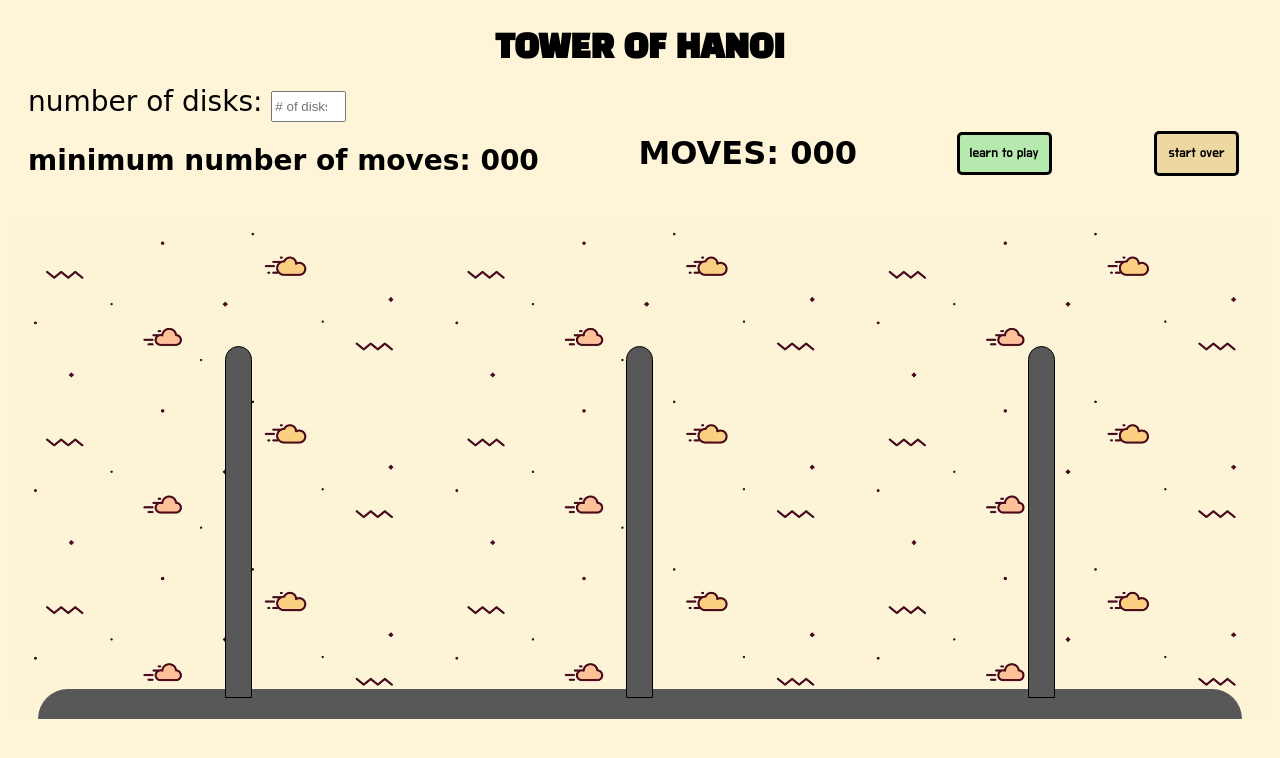
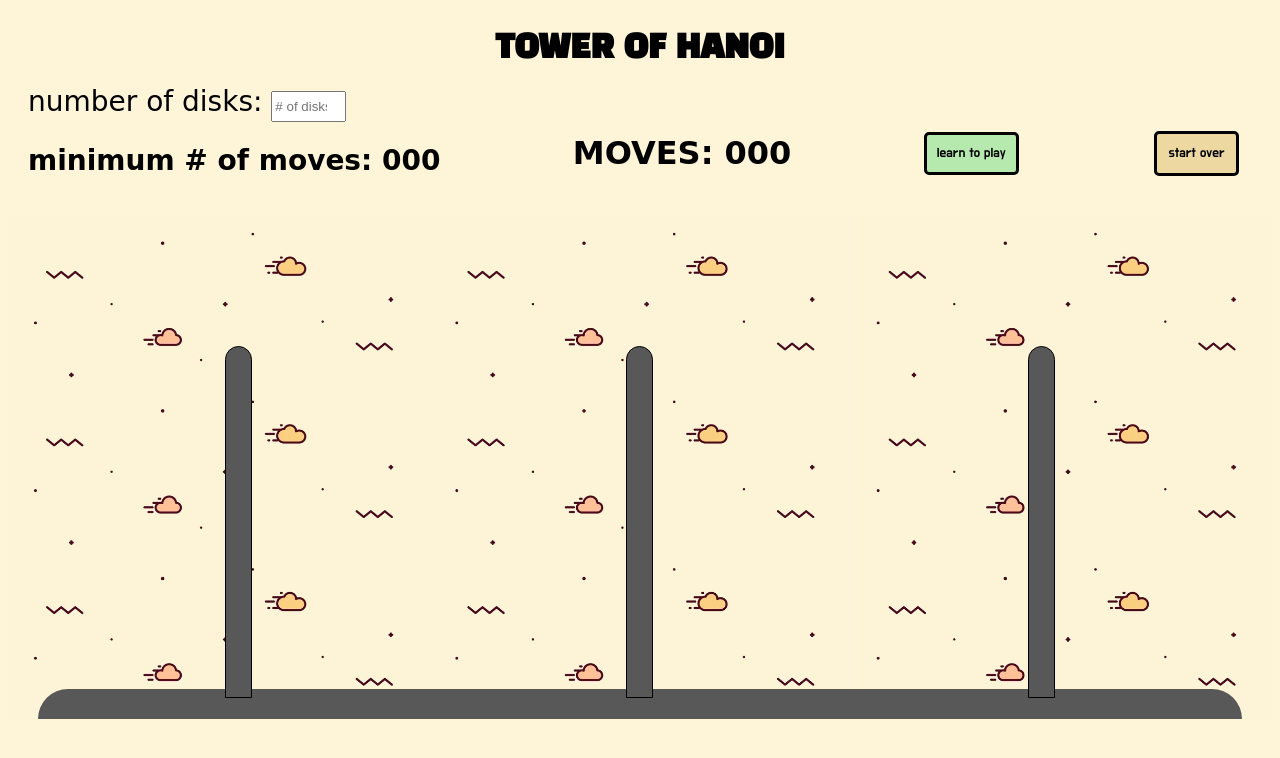
Before and after one commit to sutt/towers-11, a plain HTML site: page main.html in a window 1280 px wide. Drawn offline with Linux system fonts and the light colour scheme; a web font is replaced by a local one.

Commit message:
some last minute adjustments

```diff
--- a/main.html
+++ b/main.html
@@ -21,8 +21,8 @@
             <form class="tick-container">
                <label class="tick-header" for="numOfDisks">number of disks: <input type="number" class="ticker" id="disk-range" name="numOfDisks" step="1" value="" placeholder="# of disks" min="2" max="8"></label>
            </form>
-
-           <h4 class="min-possible-moves">minimum number of moves: <span id="min-possible-moves">000</span></h4>
+           <!-- minimum number of moves needed to beat the game -->
+           <h4 class="min-possible-moves">minimum # of moves: <span id="min-possible-moves">000</span></h4>
         </div>
 
         <!-- number of moves made by user -->
@@ -44,6 +44,7 @@
                 </div>
             </div>
         </div>
+
         <!-- reload the screen to start over -->
         <button class="start-over" id="reload">start over</button>
     </div>
```
